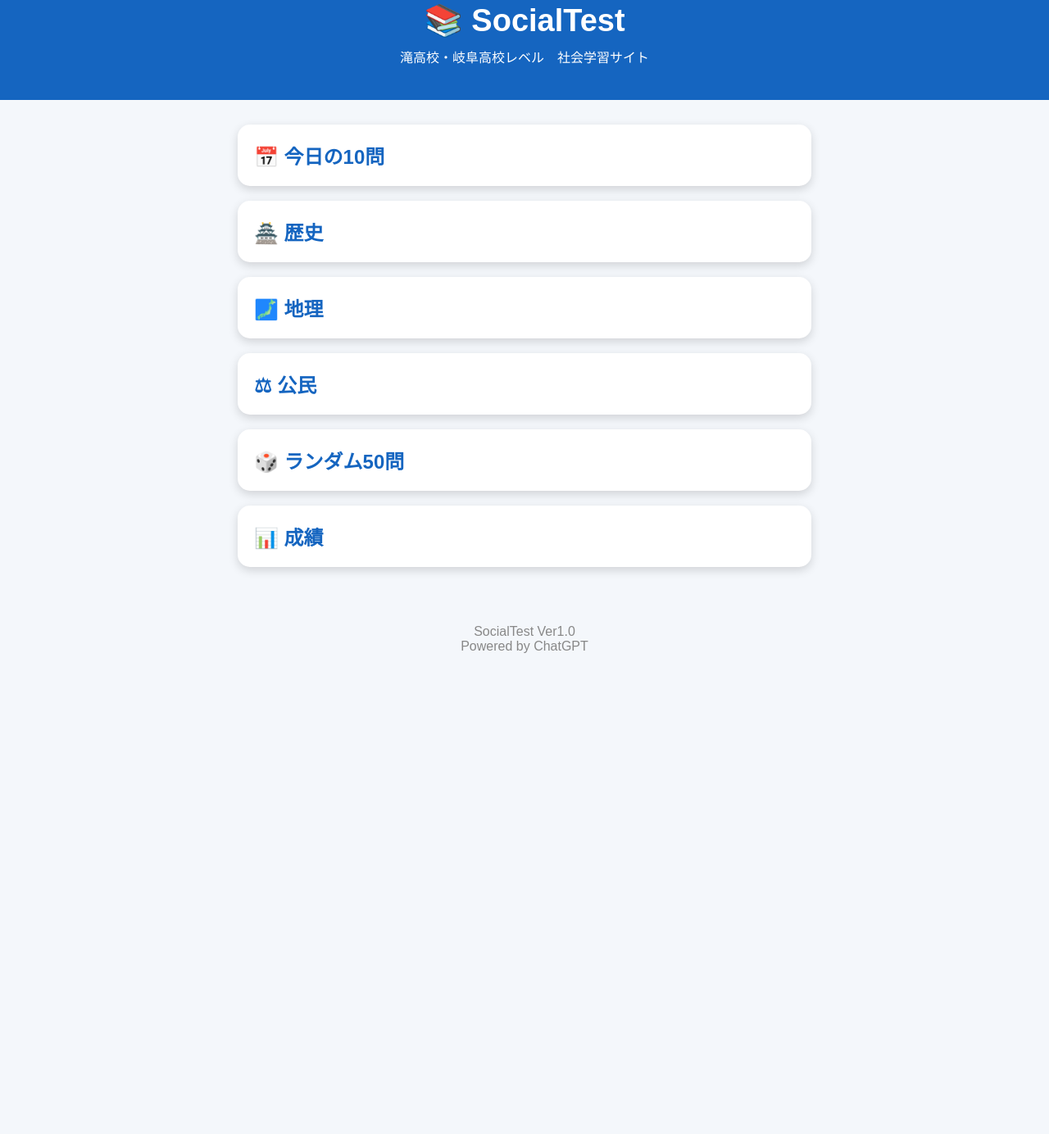
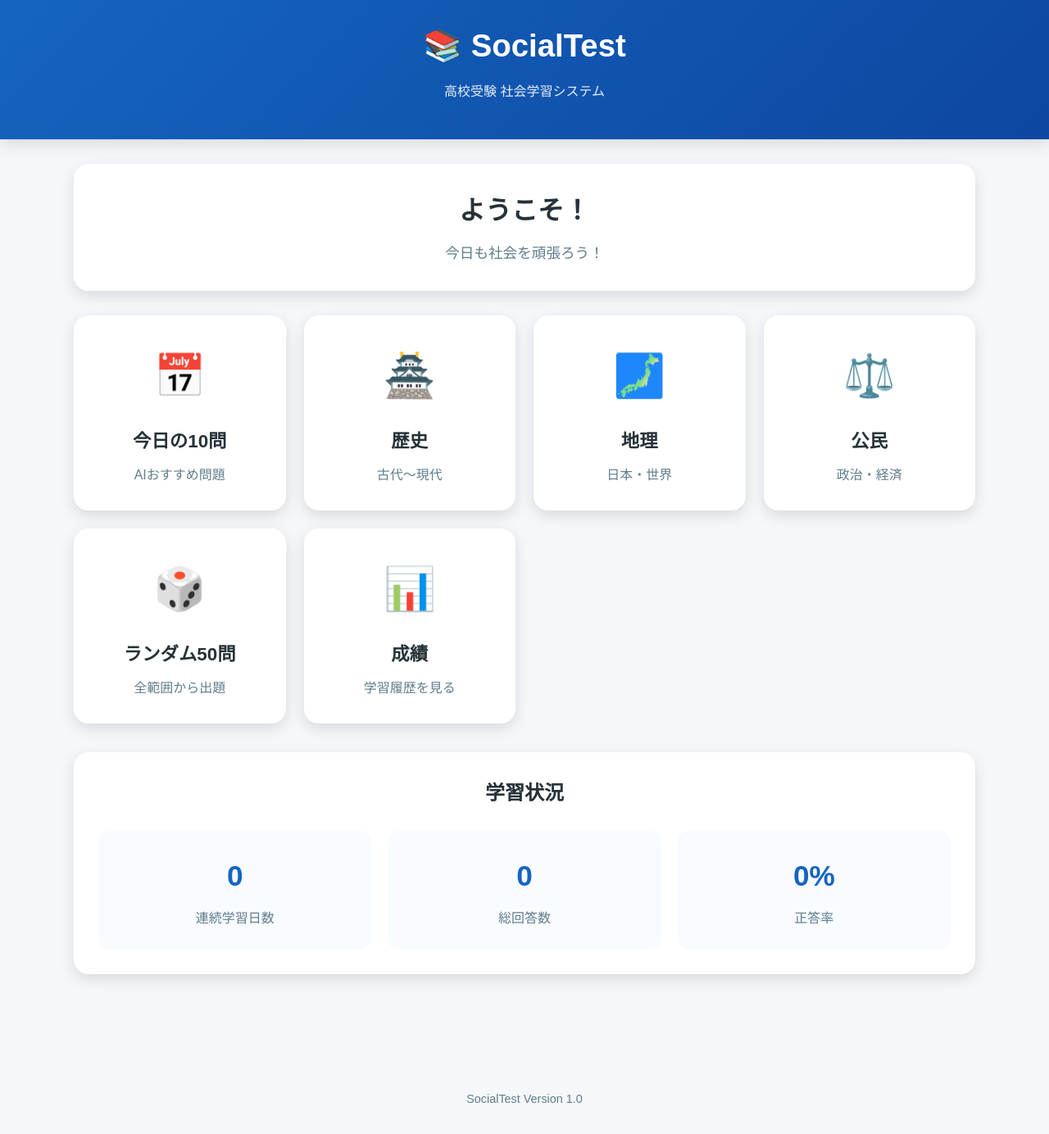
Before and after one commit to soutarosamurai-cloud/SocialTest, a plain HTML site: page index.html in a window 1280 px wide. Shown: the part 22-1406 px from the top of the page at 82% size. Before the commit the page ends 840 px from the top, so only its background shows below. Drawn offline with Linux system fonts and the light colour scheme.

Commit message:
feat: LocalStorageとJSONローダーを追加

```diff
--- /dev/null
+++ b/css/home.css
@@ -0,0 +1,104 @@
+/* ==========================================
+   SocialTest ホーム画面
+   Version 1.0
+========================================== */
+
+.welcome{
+    padding:30px;
+    margin-bottom:30px;
+    text-align:center;
+}
+
+.welcome h2{
+    font-size:2rem;
+    margin-bottom:10px;
+}
+
+.welcome p{
+    color:var(--subtext);
+    font-size:1.1rem;
+}
+
+.menu{
+    display:grid;
+    grid-template-columns:repeat(auto-fit,minmax(240px,1fr));
+    gap:22px;
+    margin-bottom:35px;
+}
+
+.menu-card{
+    padding:30px 20px;
+    text-align:center;
+    transition:.25s;
+    cursor:pointer;
+}
+
+.menu-card:hover{
+    transform:translateY(-8px) scale(1.02);
+}
+
+.menu-card .icon{
+    font-size:3.2rem;
+    margin-bottom:18px;
+}
+
+.menu-card h2{
+    font-size:1.4rem;
+    margin-bottom:8px;
+}
+
+.menu-card p{
+    color:var(--subtext);
+}
+
+.status{
+    padding:30px;
+}
+
+.status h2{
+    text-align:center;
+    margin-bottom:25px;
+}
+
+.status-grid{
+    display:grid;
+    grid-template-columns:repeat(3,1fr);
+    gap:20px;
+}
+
+.status-grid div{
+    background:#f8fbff;
+    border-radius:14px;
+    padding:25px;
+    text-align:center;
+}
+
+.status-grid h3{
+    font-size:2.2rem;
+    color:var(--primary);
+    margin-bottom:8px;
+}
+
+.status-grid p{
+    color:var(--subtext);
+}
+
+@media(max-width:768px){
+
+    .welcome{
+        padding:22px;
+    }
+
+    .welcome h2{
+        font-size:1.6rem;
+    }
+
+    .menu{
+        grid-template-columns:1fr;
+    }
+
+    .status-grid{
+        grid-template-columns:1fr;
+    }
+
+}
--- a/css/style.css
+++ b/css/style.css
@@ -1 +1,252 @@
-/* SocialTest */
+/* ==========================================
+   SocialTest 共通スタイル
+   Version 1.0
+========================================== */
+
+:root{
+    --primary:#1565C0;
+    --primary-dark:#0D47A1;
+    --secondary:#42A5F5;
+
+    --background:#F5F7FA;
+    --card:#FFFFFF;
+
+    --text:#263238;
+    --subtext:#607D8B;
+
+    --success:#4CAF50;
+    --danger:#E53935;
+    --warning:#FB8C00;
+
+    --shadow:0 6px 18px rgba(0,0,0,.12);
+
+    --radius:18px;
+
+    --transition:.25s;
+}
+
+*{
+    margin:0;
+    padding:0;
+    box-sizing:border-box;
+}
+
+html{
+    scroll-behavior:smooth;
+}
+
+body{
+
+    font-family:
+    "Yu Gothic",
+    "Hiragino Sans",
+    "Meiryo",
+    sans-serif;
+
+    background:var(--background);
+
+    color:var(--text);
+
+    line-height:1.7;
+
+    min-height:100vh;
+
+}
+
+img{
+
+    max-width:100%;
+
+}
+
+a{
+
+    text-decoration:none;
+
+    color:inherit;
+
+}
+
+button{
+
+    border:none;
+
+    cursor:pointer;
+
+    font-size:1rem;
+
+}
+
+.container{
+
+    width:min(1100px,92%);
+
+    margin:auto;
+
+    padding:30px 0 60px;
+
+}
+
+header{
+
+    background:
+
+    linear-gradient(
+    135deg,
+    var(--primary),
+    var(--primary-dark)
+    );
+
+    color:white;
+
+    padding:45px 20px;
+
+    text-align:center;
+
+    box-shadow:var(--shadow);
+
+}
+
+header h1{
+
+    font-size:2.4rem;
+
+    margin-bottom:10px;
+
+}
+
+header p{
+
+    opacity:.9;
+
+}
+
+.card{
+
+    background:var(--card);
+
+    border-radius:var(--radius);
+
+    box-shadow:var(--shadow);
+
+    transition:var(--transition);
+
+}
+
+.card:hover{
+
+    transform:translateY(-6px);
+
+}
+
+footer{
+
+    margin-top:50px;
+
+    padding:30px;
+
+    text-align:center;
+
+    color:var(--subtext);
+
+    font-size:.9rem;
+
+}
+
+.grid{
+
+    display:grid;
+
+    gap:20px;
+
+}
+
+.btn{
+
+    display:inline-block;
+
+    background:var(--primary);
+
+    color:white;
+
+    padding:14px 26px;
+
+    border-radius:10px;
+
+    transition:var(--transition);
+
+}
+
+.btn:hover{
+
+    background:var(--primary-dark);
+
+}
+
+.badge{
+
+    display:inline-block;
+
+    padding:4px 12px;
+
+    border-radius:30px;
+
+    font-size:.8rem;
+
+    background:var(--secondary);
+
+    color:white;
+
+}
+
+.hidden{
+
+    display:none !important;
+
+}
+
+.center{
+
+    text-align:center;
+
+}
+
+.mt20{
+
+    margin-top:20px;
+
+}
+
+.mt30{
+
+    margin-top:30px;
+
+}
+
+.mt40{
+
+    margin-top:40px;
+
+}
+
+.mb20{
+
+    margin-bottom:20px;
+
+}
+
+@media(max-width:768px){
+
+header h1{
+
+font-size:1.9rem;
+
+}
+
+.container{
+
+width:94%;
+
+}
+
+}
--- a/index.html
+++ b/index.html
@@ -1,138 +1,149 @@
 <!DOCTYPE html>
 <html lang="ja">
 <head>
-<meta charset="UTF-8">
-<meta name="viewport" content="width=device-width, initial-scale=1.0">
+    <meta charset="UTF-8">
+    <meta name="viewport" content="width=device-width, initial-scale=1.0">
+    <title>SocialTest</title>
 
-<title>SocialTest</title>
-
-<style>
-
-body{
-    margin:0;
-    font-family: "Yu Gothic","Meiryo",sans-serif;
-    background:#f4f7fb;
-}
-
-header{
-    background:#1565C0;
-    color:white;
-    text-align:center;
-    padding:25px;
-}
-
-header h1{
-    margin:0;
-    font-size:38px;
-}
-
-header p{
-    margin-top:10px;
-}
-
-.container{
-    width:90%;
-    max-width:700px;
-    margin:auto;
-    margin-top:30px;
-}
-
-.card{
-
-    background:white;
-
-    border-radius:15px;
-
-    padding:20px;
-
-    margin-bottom:18px;
-
-    box-shadow:0 4px 12px rgba(0,0,0,.15);
-
-    transition:.2s;
-
-}
-
-.card:hover{
-
-    transform:scale(1.02);
-
-}
-
-a{
-
-    text-decoration:none;
-
-    color:#1565C0;
-
-    font-size:24px;
-
-    font-weight:bold;
-
-}
-
-footer{
-
-    margin-top:50px;
-
-    text-align:center;
-
-    color:#888;
-
-    padding:20px;
-
-}
-
-</style>
-
+    <link rel="stylesheet" href="css/style.css">
+    <link rel="stylesheet" href="css/home.css">
 </head>
 
 <body>
 
 <header>
 
-<h1>📚 SocialTest</h1>
+    <h1>📚 SocialTest</h1>
 
-<p>滝高校・岐阜高校レベル　社会学習サイト</p>
+    <p>高校受験 社会学習システム</p>
 
 </header>
 
-<div class="container">
+<main class="container">
 
-<div class="card">
-<a href="#">📅 今日の10問</a>
+<section class="welcome card">
+
+<h2>ようこそ！</h2>
+
+<p>
+今日も社会を頑張ろう！
+</p>
+
+</section>
+
+<section class="menu">
+
+<a class="card menu-card" href="quiz.html?mode=today">
+
+<div class="icon">📅</div>
+
+<h2>今日の10問</h2>
+
+<p>AIおすすめ問題</p>
+
+</a>
+
+<a class="card menu-card" href="quiz.html?subject=history">
+
+<div class="icon">🏯</div>
+
+<h2>歴史</h2>
+
+<p>古代～現代</p>
+
+</a>
+
+<a class="card menu-card" href="quiz.html?subject=geography">
+
+<div class="icon">🗾</div>
+
+<h2>地理</h2>
+
+<p>日本・世界</p>
+
+</a>
+
+<a class="card menu-card" href="quiz.html?subject=civics">
+
+<div class="icon">⚖️</div>
+
+<h2>公民</h2>
+
+<p>政治・経済</p>
+
+</a>
+
+<a class="card menu-card" href="quiz.html?mode=random">
+
+<div class="icon">🎲</div>
+
+<h2>ランダム50問</h2>
+
+<p>全範囲から出題</p>
+
+</a>
+
+<a class="card menu-card" href="result.html">
+
+<div class="icon">📊</div>
+
+<h2>成績</h2>
+
+<p>学習履歴を見る</p>
+
+</a>
+
+</section>
+
+<section class="status card">
+
+<h2>学習状況</h2>
+
+<div class="status-grid">
+
+<div>
+
+<h3 id="studyDays">0</h3>
+
+<p>連続学習日数</p>
+
 </div>
 
-<div class="card">
-<a href="#">🏯 歴史</a>
+<div>
+
+<h3 id="totalAnswer">0</h3>
+
+<p>総回答数</p>
+
 </div>
 
-<div class="card">
-<a href="#">🗾 地理</a>
-</div>
+<div>
 
-<div class="card">
-<a href="#">⚖ 公民</a>
-</div>
+<h3 id="correctRate">0%</h3>
 
-<div class="card">
-<a href="#">🎲 ランダム50問</a>
-</div>
+<p>正答率</p>
 
-<div class="card">
-<a href="#">📊 成績</a>
 </div>
 
 </div>
 
+</section>
+
+</main>
+
 <footer>
 
-SocialTest Ver1.0<br>
+<p>
 
-Powered by ChatGPT
+SocialTest Version 1.0
+
+</p>
 
 </footer>
 
+<script src="js/storage.js"></script>
+
+<script src="js/app.js"></script>
+
 </body>
-
 </html>
--- a/js/app.js
+++ b/js/app.js
@@ -1 +1,15 @@
-// SocialTest
+/* ==========================================
+   Home画面
+========================================== */
+
+window.onload=function(){
+
+    const score=getScoreData();
+
+    document.getElementById("studyDays").textContent=score.streak;
+
+    document.getElementById("totalAnswer").textContent=score.total;
+
+    document.getElementById("correctRate").textContent=getCorrectRate()+"%";
+
+}
--- /dev/null
+++ b/js/storage.js
@@ -0,0 +1,65 @@
+/* ==========================================
+   SocialTest
+   LocalStorage 管理
+========================================== */
+
+const STORAGE_KEY = "socialtest-score";
+
+function getScoreData() {
+
+    const data = localStorage.getItem(STORAGE_KEY);
+
+    if (!data) {
+
+        return {
+            total:0,
+            correct:0,
+            streak:0
+        };
+
+    }
+
+    return JSON.parse(data);
+
+}
+
+function saveScoreData(score){
+
+    localStorage.setItem(
+        STORAGE_KEY,
+        JSON.stringify(score)
+    );
+
+}
+
+function updateScore(correct){
+
+    const score=getScoreData();
+
+    score.total++;
+
+    if(correct){
+
+        score.correct++;
+
+    }
+
+    saveScoreData(score);
+
+}
+
+function getCorrectRate(){
+
+    const score=getScoreData();
+
+    if(score.total===0){
+
+        return 0;
+
+    }
+
+    return Math.round(
+        score.correct/score.total*100
+    );
+
+}
```
Also changed, not shown: js/loader.js (added, +15 -0 lines).
